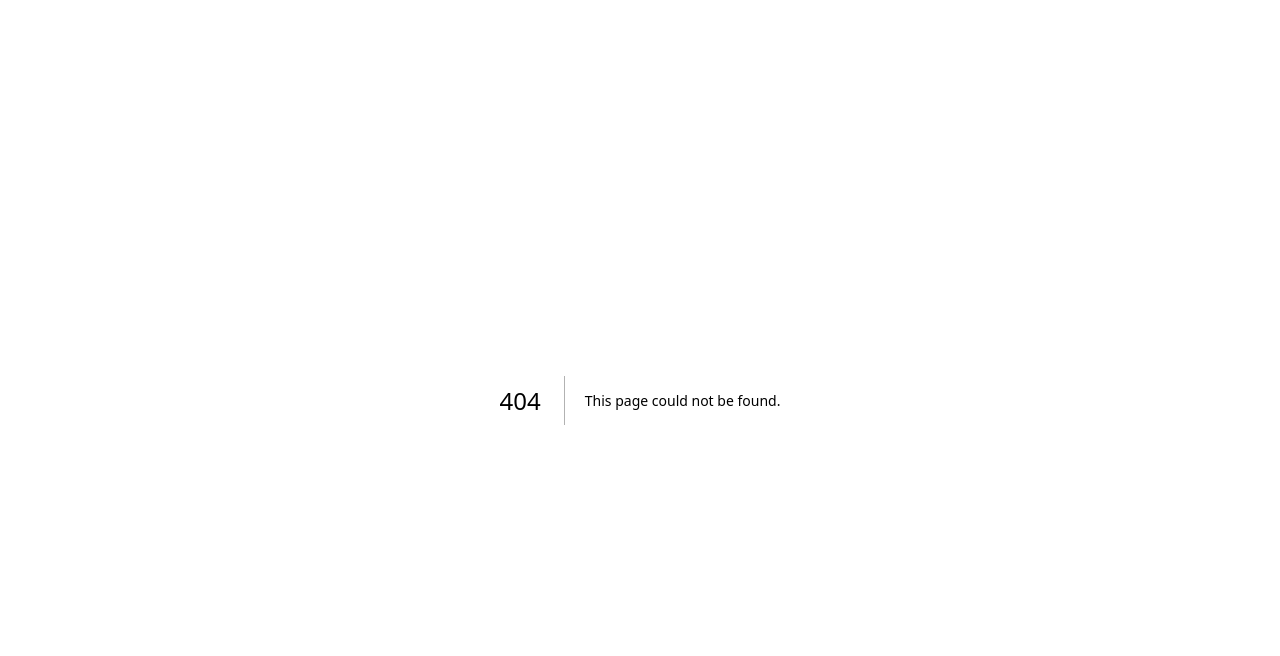
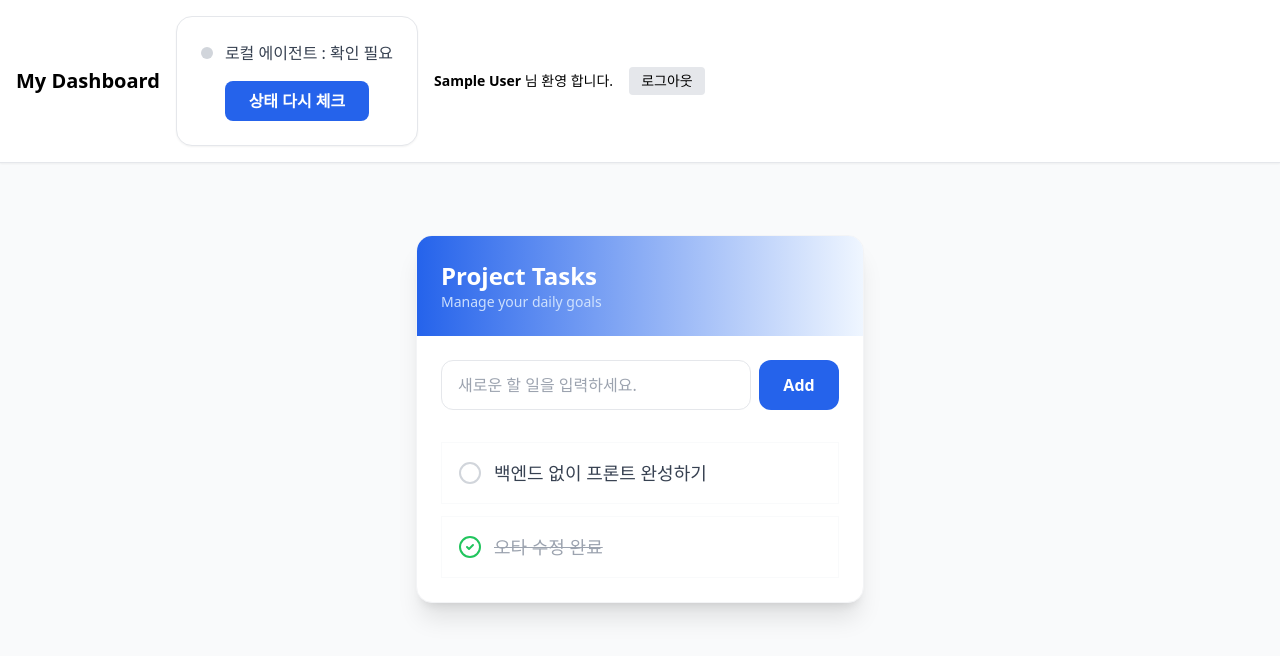
Before and after one commit to david-yj-52/web-plate, a Next.js app: page /todo in a window 1280 px wide. Before the commit this address had no page. Shown: the top 656 px of the page. Built offline with nearby package versions, Linux system fonts and the light colour scheme; no server answers; sample sign-in values are in the browser's storage.

Commit message:
페이지 분리

```diff
--- /dev/null
+++ b/src/app/(auth)/login/page.tsx
@@ -0,0 +1,21 @@
+import { auth } from "@/auth";
+import LoginButton from "@/components/LoginButton";
+import { redirect } from "next/navigation";
+
+export default async function LoginPage() {
+  const session = await auth();
+
+  // 이미 로그인된 상태라면 바로 TODO 페이지로 보냅니다.
+
+  if (session) redirect("/todo");
+
+  return (
+    <div className="flex flex-col items-center justify-center min-h-[80vh]">
+      <div className="p-8 border rounded-x1 shadow-lg bg-white text-center">
+        <h2 className="text-2xl font-bold mb-6"> 서비스 시작하기 </h2>
+        <p className="text-gray-500 mb-8">구글 계정으로 간편하게 시작하세요</p>
+        <LoginButton />
+      </div>
+    </div>
+  );
+}
--- /dev/null
+++ b/src/app/(main)/todo/page.tsx
@@ -0,0 +1,49 @@
+import { addTodos, getTodos } from "@/app/actions";
+import { auth } from "@/auth";
+import AddTodoForm from "@/components/AddTodoForm";
+import TodoItem from "@/components/TodoItem";
+import { redirect } from "next/navigation";
+
+export default async function TodoPage() {
+  const session = await auth();
+
+  if (!session) redirect("/login");
+  const todos = await getTodos();
+
+  return (
+    <div className="py-10">
+      <main className="max-w-md mx-auto bg-white rounded-2xl shadow-xl overflow-hidden border border-gray-100">
+        {/*  상단 헤더 섹션 */}
+        <div className="p-6 bg-gradient-to-r from-blue-600 to-blue-50">
+          <h1 className="text-2xl font-bold text-white">Project Tasks</h1>
+          <p className="text-blue-100 text-sm opacity-90">
+            Manage your daily goals
+          </p>
+        </div>
+
+        <div className="p-6">
+          {/* 입력 폼 (Client Component) */}
+          <AddTodoForm />
+          {/* 할 일 목록 */}
+          <div className="relative">
+            <ul className="space-y-3">
+              {todos.map((todo: any) => (
+                <TodoItem key={todo.id} todo={todo} />
+              ))}
+            </ul>
+
+            {/* 데이터가 없을 때의 Empty State */}
+            {todos.length === 0 && (
+              <div className="text-center py-12">
+                <div className="text-4xl mb-3">📝</div>
+                <p className="text-gray-400">
+                  할 일이 없습니다. <br /> 새로운 작업을 추가해보세요.!
+                </p>
+              </div>
+            )}
+          </div>
+        </div>
+      </main>
+    </div>
+  );
+}
--- a/src/app/actions.ts
+++ b/src/app/actions.ts
@@ -34,5 +34,5 @@ export async function toggleTodos(id: number, currentStatus: boolean) {
     method: "PATCH",
     body: JSON.stringify({ completed: !currentStatus }),
   });
-  revalidatePath("/");
+  revalidatePath("/todo");
 }
--- a/src/app/layout.tsx
+++ b/src/app/layout.tsx
@@ -1,18 +1,25 @@
+import { auth } from "@/auth";
 import "./globals.css";
+import ApHeader from "@/components/layout/ApHeader";
 
 export const metadata = {
   title: "My Todo App",
   description: "Next.Js 15",
 };
 
-export default function RootLayout({
+export default async function RootLayout({
   children,
 }: {
   children: React.ReactNode;
 }) {
+  const session = await auth();
   return (
     <html lang="ko">
-      <body>{children}</body>
+      <body className="bg-gray-50 min-h-screen">
+        {/* 로그인이 된 경우에만 상단 헤더를 보여줍니다. */}
+        {session && <ApHeader user={session.user} />}
+        <main className="container mx-auto px-4 py-8">{children}</main>
+      </body>
     </html>
   );
 }
--- a/src/app/page.tsx
+++ b/src/app/page.tsx
@@ -3,53 +3,64 @@ import { addTodos, getTodos } from "./actions";
 import AgentStatusButton from "@/components/AgentStatusButton";
 import { auth } from "@/auth";
 import LoginButton from "@/components/LoginButton";
+import { redirect } from "next/navigation";
 
-export default async function Home() {
+export default async function HomePage() {
   const session = await auth();
-  const todos = await getTodos();
 
-  if (!session) return <LoginButton />;
+  if (!session) {
+    redirect("/login");
+  } else {
+    redirect("/todo");
+  }
+}
 
-  return (
-    <div className="min-h-screen bg-gray-50 py-10">
-      <main className="max-w-md mx-auto bg-white rounded-2xl shadow-xl overflow-hidden border border-gray-100">
-        <p> 환영합니다, {session.user?.name} 님!</p>
-        <img src={session.user?.image || ""} alt="프로필" />
-        <AgentStatusButton />
-        <div className="p-6 bg-blue-600">
-          <h1 className="text-2xl font-bold text-white">Project Tasks</h1>
-          <p className="text-blue-100 text-sm">Learning Next js</p>
-        </div>
+// export default async function Home() {
+//   const session = await auth();
+//   const todos = await getTodos();
 
-        <div className="p-6">
-          {/* 할 일 입력 폼 */}
+//   if (!session) return <LoginButton />;
 
-          <form action={addTodos} className="flex gap-2 mb-8">
-            <input
-              type="text"
-              name="todoText"
-              placeholder="새로운 할 일을 입력하세요"
-              className="flex-1 px-4 py-3 rounded-xl border border-gray-200 focus:outline-none focus:ring-2 focus:ring-blue-500 transition-all"
-              required
-            />
-            <button className="bg-blue-600 text-white px-6 py-3 rounded-xl font-semibold hover:bg-blue-700 transition-colors">
-              Add
-            </button>
-          </form>
-          {/* 리스트 출력 */}
-          <ul className="space-y-2">
-            {todos.map((todo: any) => (
-              <TodoItem key={todo.id} todo={todo} />
-            ))}
-            {todos.length === 0 && (
-              <li className="text-center py-10 text-gray-400">
-                {" "}
-                데이터가 없습니다.
-              </li>
-            )}
-          </ul>
-        </div>
-      </main>
-    </div>
-  );
-}
+//   return (
+//     <div className="min-h-screen bg-gray-50 py-10">
+//       <main className="max-w-md mx-auto bg-white rounded-2xl shadow-xl overflow-hidden border border-gray-100">
+//         <p> 환영합니다, {session.user?.name} 님!</p>
+//         <img src={session.user?.image || ""} alt="프로필" />
+//         <AgentStatusButton />
+//         <div className="p-6 bg-blue-600">
+//           <h1 className="text-2xl font-bold text-white">Project Tasks</h1>
+//           <p className="text-blue-100 text-sm">Learning Next js</p>
+//         </div>
+
+//         <div className="p-6">
+//           {/* 할 일 입력 폼 */}
+
+//           <form action={addTodos} className="flex gap-2 mb-8">
+//             <input
+//               type="text"
+//               name="todoText"
+//               placeholder="새로운 할 일을 입력하세요"
+//               className="flex-1 px-4 py-3 rounded-xl border border-gray-200 focus:outline-none focus:ring-2 focus:ring-blue-500 transition-all"
+//               required
+//             />
+//             <button className="bg-blue-600 text-white px-6 py-3 rounded-xl font-semibold hover:bg-blue-700 transition-colors">
+//               Add
+//             </button>
+//           </form>
+//           {/* 리스트 출력 */}
+//           <ul className="space-y-2">
+//             {todos.map((todo: any) => (
+//               <TodoItem key={todo.id} todo={todo} />
+//             ))}
+//             {todos.length === 0 && (
+//               <li className="text-center py-10 text-gray-400">
+//                 {" "}
+//                 데이터가 없습니다.
+//               </li>
+//             )}
+//           </ul>
+//         </div>
+//       </main>
+//     </div>
+//   );
+// }
--- /dev/null
+++ b/src/components/AddTodoForm.tsx
@@ -0,0 +1,65 @@
+"use client";
+
+import { addTodos } from "@/app/actions";
+import { useRef } from "react";
+import { useFormStatus } from "react-dom";
+
+function SubmitButton() {
+  const { pending } = useFormStatus();
+
+  return (
+    <button
+      type="submit"
+      disabled={pending}
+      className="bg-blue-600 text-white px-6 py-3 rounded-xl font-semibold hover:bg-blue-700 transition-colors
+     disabled:bg-blue-300 disabled:cursor-not-allowed min-w-[80px]"
+    >
+      {pending ? (
+        <span className="flex items-center justify-center">
+          <svg className="animate-spin h-5 w-5 text-white" viewBox="0 0 24 24">
+            <circle
+              className="opacity-25"
+              cx="12"
+              cy="12"
+              r="10"
+              stroke="currentColor"
+              strokeWidth="4"
+              fill="none"
+            />
+            <path
+              className="opacity-75"
+              fill="currentColor"
+              d="M4 12a8 8 0 018-8V0C5.373 0 0 5.373 0 12h4zm2 5.291A7.962 7.962 0 014 12H0c0 3.042 1.135 5.824 3 7.938l3-2.647z"
+            />
+          </svg>
+        </span>
+      ) : (
+        "Add"
+      )}
+    </button>
+  );
+}
+
+export default function AddTodoForm() {
+  const formRef = useRef<HTMLFormElement>(null);
+
+  return (
+    <form
+      ref={formRef}
+      action={async (formData) => {
+        await addTodos(formData);
+        formRef.current?.reset(); // 등록 성공 후 입력창 초기화
+      }}
+      className="flex gap-2 mb-8"
+    >
+      <input
+        type="text"
+        name="todoText"
+        placeholder="새로운 할 일을 입력하세요."
+        className="flex-1 px-4 py-3 rounded-xl border border-r-gray-200 focus:outline-none focus:ring-2 focus:ring-blue-500 transition-all"
+        required
+      />
+      <SubmitButton />
+    </form>
+  );
+}
--- /dev/null
+++ b/src/components/layout/ApHeader.tsx
@@ -0,0 +1,26 @@
+"use client";
+
+import { signOut } from "next-auth/react";
+import AgentStatusButton from "../AgentStatusButton";
+
+export default function ApHeader({ user }: { user: any }) {
+  return (
+    <header className="flex justify-between items-center p-4 border-b bg-white shadow-sm">
+      <div className="flex items-center gap-4">
+        <h1 className="font-bold text-xl">My Dashboard</h1>
+        <AgentStatusButton />
+        <div className="flex items-center gap-4">
+          <div className="text-sm">
+            <span className="font-semibold">{user?.name}</span> 님 환영 합니다.
+          </div>
+          <button
+            onClick={() => signOut()}
+            className="text-sm bg-gray-200 px-3 py-1 rounded hover:bg-gray-300"
+          >
+            로그아웃
+          </button>
+        </div>
+      </div>
+    </header>
+  );
+}
```
